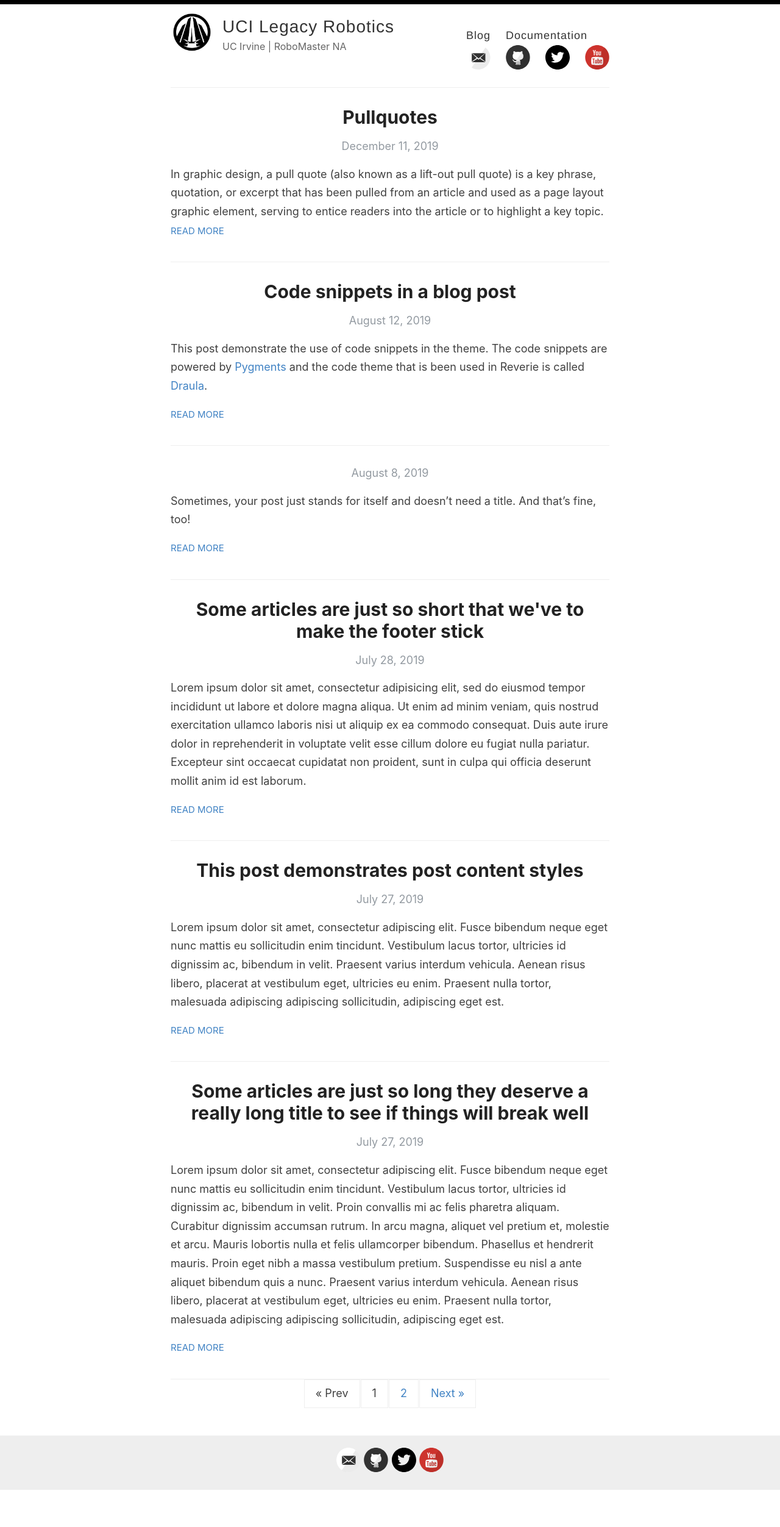
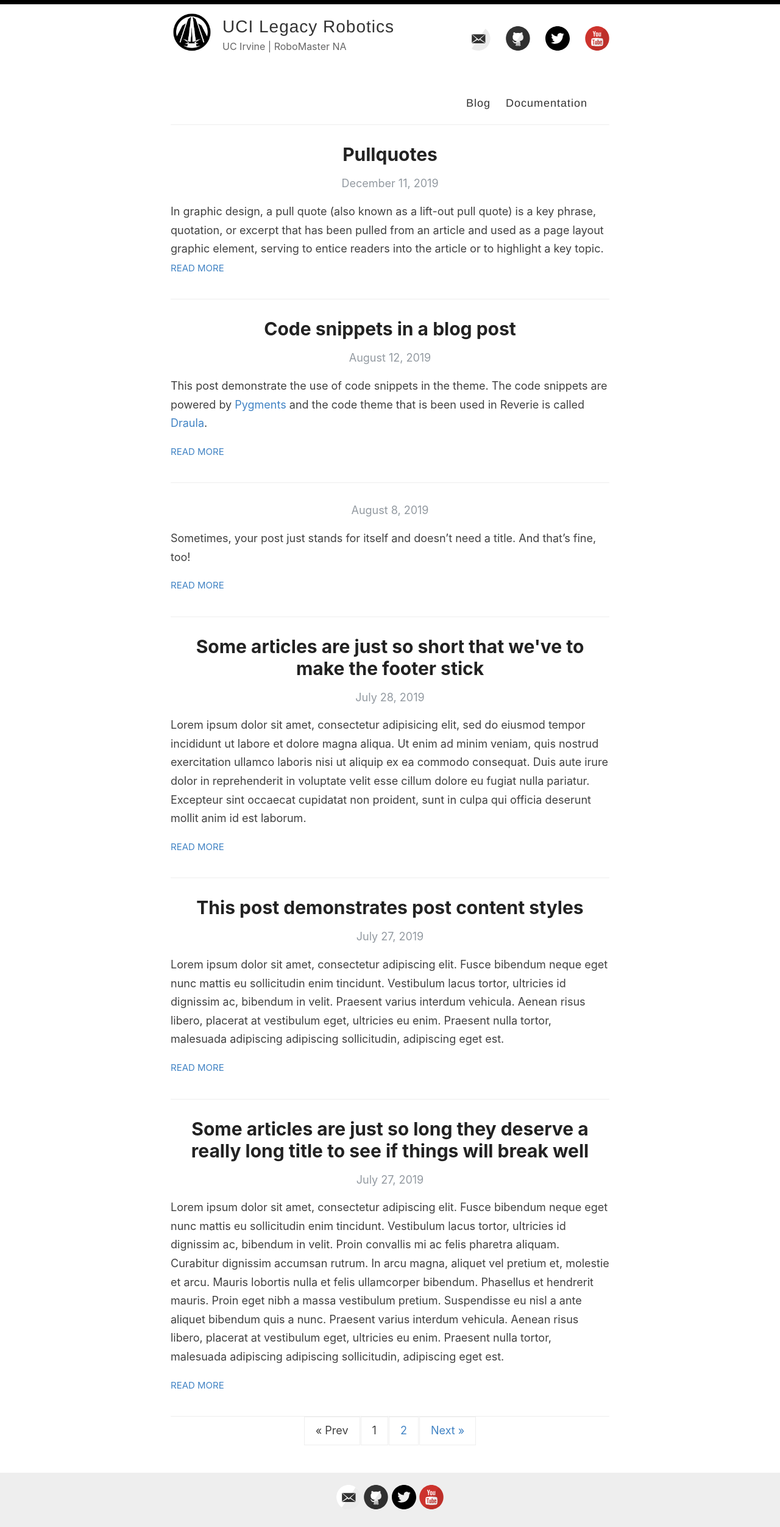
Before and after one commit to LegacyRobots/legacyrobots.github.io, a Jekyll site: the page built from index.html, in a window 1280 px wide. Shown: the whole page at 61% size. Built offline with Jekyll 4.4.1, drawn with Linux system fonts in a browser that asks for light colours; the list of posts is cut into pages by our own code; before the commit the page ends 2443 px from its top, so only the background shows below that.

Commit message:
Update default.html

```diff
--- a/_layouts/default.html
+++ b/_layouts/default.html
@@ -28,13 +28,15 @@
             </div>
 
             <nav>
-              <a href="{{ site.baseurl }}/">Blog</a>
-              <a href="">Documentation</a> <!-- will be href="/docs" at a later point -->
-              <!--<a href="{{ site.baseurl }}/search">Search</a>
-              <a href="{{ site.baseurl }}/about">About</a>
-              <a href="{{ site.baseurl }}/archive">Archive</a>-->
-              <br />
               <div>{% include svg-icons.html %}</div>
+              <br /><br />
+              <div>
+                <a href="{{ site.baseurl }}/">Blog</a>
+                <a href="">Documentation</a> <!-- will be href="/docs" at a later point -->
+                <!--<a href="{{ site.baseurl }}/search">Search</a>
+                <a href="{{ site.baseurl }}/about">About</a>
+                <a href="{{ site.baseurl }}/archive">Archive</a>-->
+              </div>
             </nav>
 
           </header>
```
